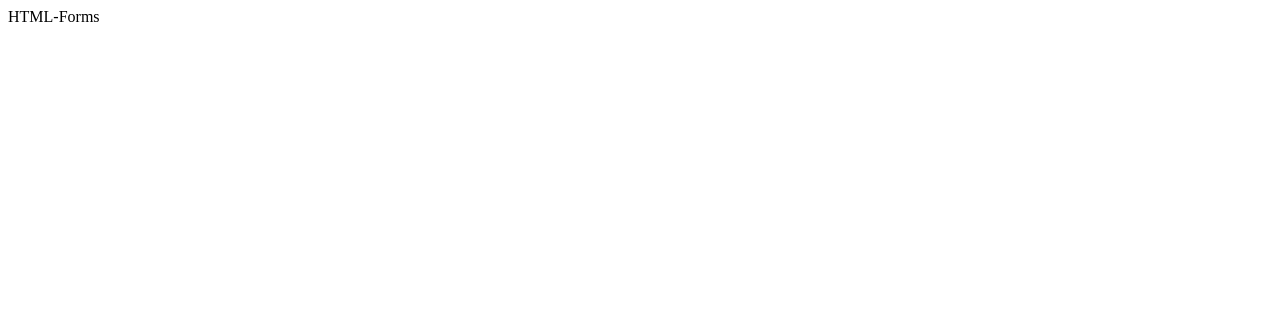
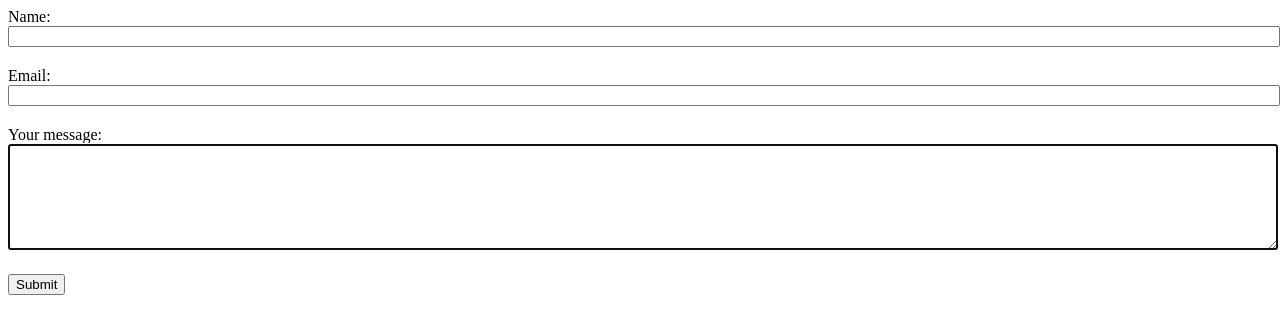
Before and after one commit to KahyanH/KahyanH.github.io, a plain HTML site: page index.html in a window 1280 px wide. Drawn offline with Linux system fonts and the light colour scheme.

Commit message:
Finished code

```diff
--- a/index.html
+++ b/index.html
@@ -1 +1,29 @@
-HTML-Forms
+<!DOCTYPE html>
+<html>
+  <head>
+    <meta charset="utf-8" />
+    <meta name="viewport" content="width=device-width" />
+    <title>HTML Forms</title>
+    <link href="style.css" rel="stylesheet" type="text/css" />
+  </head>
+
+  <body>
+    <main>
+      <form>
+        <div>
+          <label for="name">Name:</label>
+          <input id="name" type="text" name="name" />
+        </div>
+        <div>
+          <label for="email">Email:</label>
+          <input id="email" type="text" name="email" />
+        </div>
+        <div>
+          <label for="form-message">Your message:</label>
+          <textarea id="form-message" name="message" autofocus="on"></textarea>
+        </div>
+        <button type="submit">Submit</button>
+      </form>
+    </main>
+  </body>
+</html>
--- /dev/null
+++ b/style.css
@@ -0,0 +1,14 @@
+main label {
+    display: flex;
+}
+
+main input {
+    width: 100%;
+    margin-bottom: 20px;
+}
+
+main textarea {
+    width: 100%;
+    height: 100px;
+    margin-bottom: 20px;
+}
```
